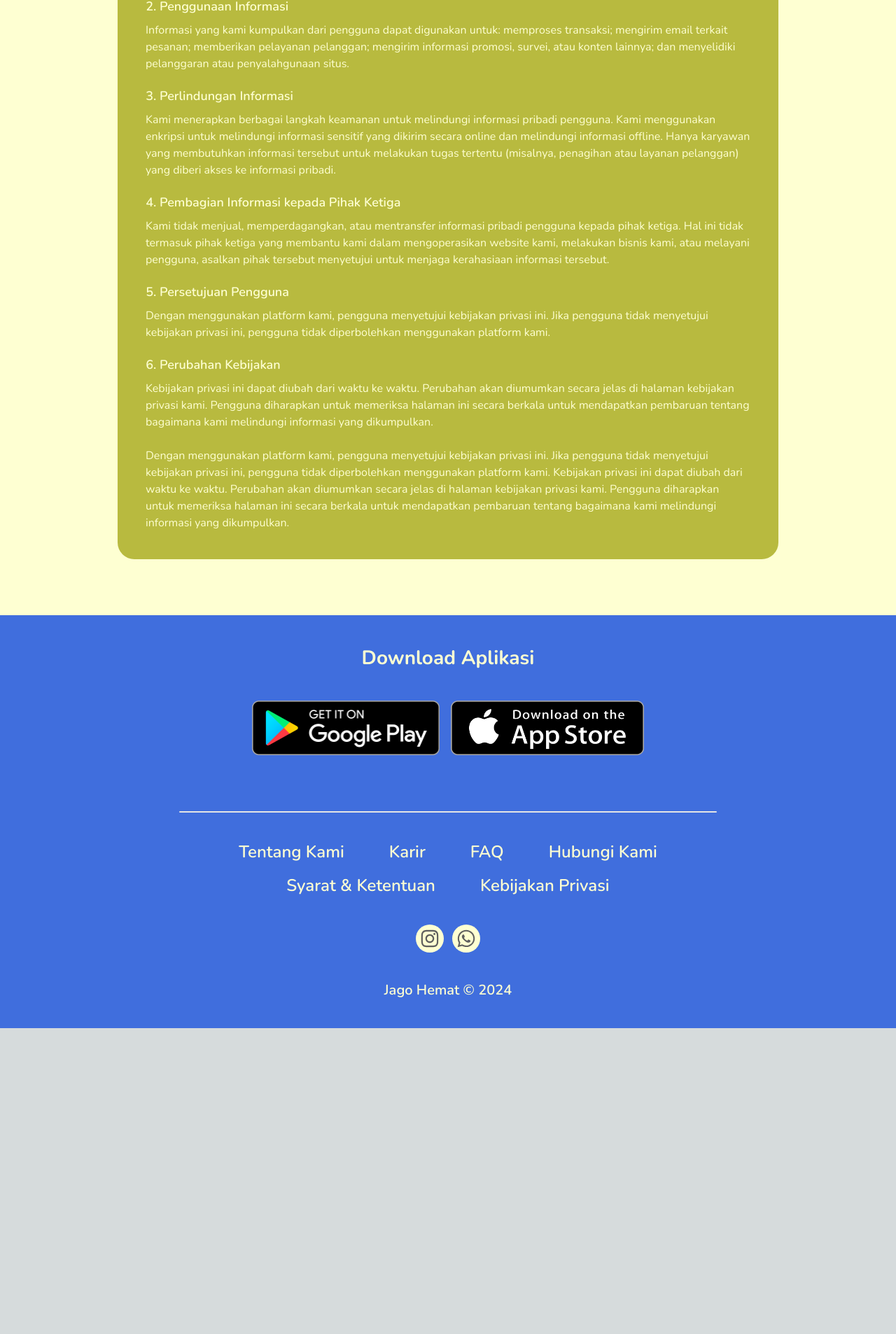
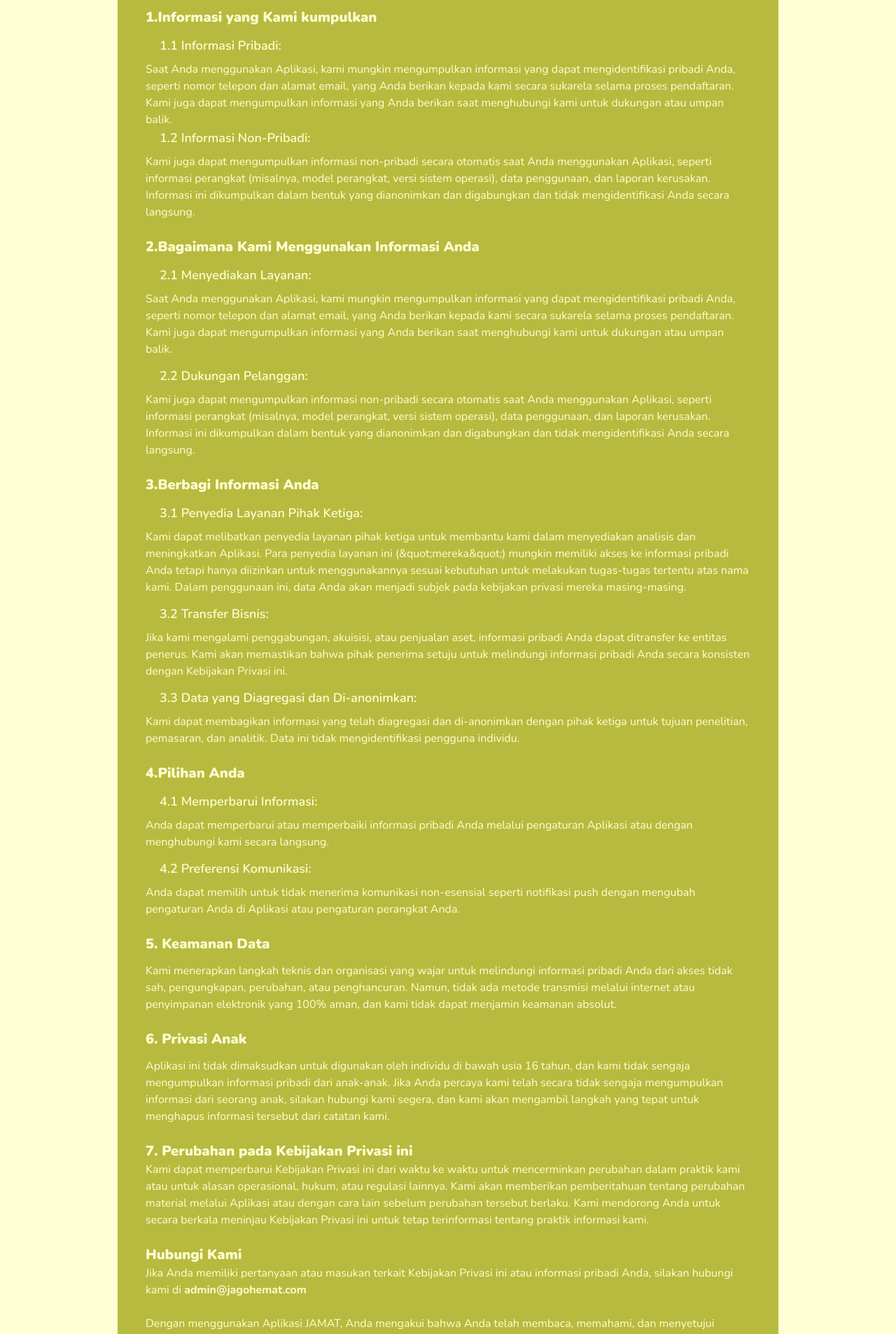
Before and after one commit to wahibadiyatma17/jamat-web, a Next.js app: page /privacy-policy in a window 1280 px wide. Shown: the part 477-2383 px from the top of the page at 70% size. Before the commit the page ends 1946 px from the top, so only its background shows below. Built offline with nearby package versions, Linux system fonts and the light colour scheme.

Commit message:
fix: privacy policy

```diff
--- a/src/features/privacy-policy/index.tsx
+++ b/src/features/privacy-policy/index.tsx
@@ -1,41 +1,65 @@
-import AppLayout from '@/components/layout';
-import { FC } from 'react';
+import AppLayout from "@/components/layout";
+import { FC } from "react";
 
 type PrivacyPolicyType = {
   title: string;
   content: string;
 };
 
-const PRIVACY_POLICY: PrivacyPolicyType[] = [
+const PRIVACY_POLICY_DATA_1: PrivacyPolicyType[] = [
   {
-    title: 'Pengumpulan Informasi',
+    title: "Informasi Pribadi:",
     content:
-      'Kami mengumpulkan informasi pribadi dari pengguna ketika mereka mendaftar di platform kami, melakukan transaksi, berlangganan newsletter, atau mengisi formulir lainnya. Informasi yang kami kumpulkan dapat mencakup nama, alamat email, alamat pengiriman, nomor telepon, dan informasi pembayaran.',
+      "Saat Anda menggunakan Aplikasi, kami mungkin mengumpulkan informasi yang dapat mengidentifikasi pribadi Anda, seperti nomor telepon dan alamat email, yang Anda berikan kepada kami secara sukarela selama proses pendaftaran. Kami juga dapat mengumpulkan informasi yang Anda berikan saat menghubungi kami untuk dukungan atau umpan balik.",
   },
   {
-    title: 'Penggunaan Informasi',
+    title: "Informasi Non-Pribadi:",
     content:
-      'Informasi yang kami kumpulkan dari pengguna dapat digunakan untuk: memproses transaksi; mengirim email terkait pesanan; memberikan pelayanan pelanggan; mengirim informasi promosi, survei, atau konten lainnya; dan menyelidiki pelanggaran atau penyalahgunaan situs.',
+      "Kami juga dapat mengumpulkan informasi non-pribadi secara otomatis saat Anda menggunakan Aplikasi, seperti informasi perangkat (misalnya, model perangkat, versi sistem operasi), data penggunaan, dan laporan kerusakan. Informasi ini dikumpulkan dalam bentuk yang dianonimkan dan digabungkan dan tidak mengidentifikasi Anda secara langsung.",
+  },
+];
+
+const PRIVACY_POLICY_DATA_2: PrivacyPolicyType[] = [
+  {
+    title: "Menyediakan Layanan:",
+    content:
+      "Saat Anda menggunakan Aplikasi, kami mungkin mengumpulkan informasi yang dapat mengidentifikasi pribadi Anda, seperti nomor telepon dan alamat email, yang Anda berikan kepada kami secara sukarela selama proses pendaftaran. Kami juga dapat mengumpulkan informasi yang Anda berikan saat menghubungi kami untuk dukungan atau umpan balik.",
   },
   {
-    title: 'Perlindungan Informasi',
+    title: "Dukungan Pelanggan:",
     content:
-      'Kami menerapkan berbagai langkah keamanan untuk melindungi informasi pribadi pengguna. Kami menggunakan enkripsi untuk melindungi informasi sensitif yang dikirim secara online dan melindungi informasi offline. Hanya karyawan yang membutuhkan informasi tersebut untuk melakukan tugas tertentu (misalnya, penagihan atau layanan pelanggan) yang diberi akses ke informasi pribadi.',
+      "Kami juga dapat mengumpulkan informasi non-pribadi secara otomatis saat Anda menggunakan Aplikasi, seperti informasi perangkat (misalnya, model perangkat, versi sistem operasi), data penggunaan, dan laporan kerusakan. Informasi ini dikumpulkan dalam bentuk yang dianonimkan dan digabungkan dan tidak mengidentifikasi Anda secara langsung.",
+  },
+];
+
+const PRIVACY_POLICY_DATA_3: PrivacyPolicyType[] = [
+  {
+    title: "Penyedia Layanan Pihak Ketiga:",
+    content:
+      "Kami dapat melibatkan penyedia layanan pihak ketiga untuk membantu kami dalam menyediakan analisis dan meningkatkan Aplikasi. Para penyedia layanan ini (&quot;mereka&quot;) mungkin memiliki akses ke informasi pribadi Anda tetapi hanya diizinkan untuk menggunakannya sesuai kebutuhan untuk melakukan tugas-tugas tertentu atas nama kami. Dalam penggunaan ini, data Anda akan menjadi subjek pada kebijakan privasi mereka masing-masing.",
   },
   {
-    title: 'Pembagian Informasi kepada Pihak Ketiga',
+    title: "Transfer Bisnis:",
     content:
-      'Kami tidak menjual, memperdagangkan, atau mentransfer informasi pribadi pengguna kepada pihak ketiga. Hal ini tidak termasuk pihak ketiga yang membantu kami dalam mengoperasikan website kami, melakukan bisnis kami, atau melayani pengguna, asalkan pihak tersebut menyetujui untuk menjaga kerahasiaan informasi tersebut.',
+      "Jika kami mengalami penggabungan, akuisisi, atau penjualan aset, informasi pribadi Anda dapat ditransfer ke entitas penerus. Kami akan memastikan bahwa pihak penerima setuju untuk melindungi informasi pribadi Anda secara konsisten dengan Kebijakan Privasi ini.",
   },
   {
-    title: 'Persetujuan Pengguna',
+    title: "Data yang Diagregasi dan Di-anonimkan:",
     content:
-      'Dengan menggunakan platform kami, pengguna menyetujui kebijakan privasi ini. Jika pengguna tidak menyetujui kebijakan privasi ini, pengguna tidak diperbolehkan menggunakan platform kami.',
+      "Kami dapat membagikan informasi yang telah diagregasi dan di-anonimkan dengan pihak ketiga untuk tujuan penelitian, pemasaran, dan analitik. Data ini tidak mengidentifikasi pengguna individu.",
+  },
+];
+
+const PRIVACY_POLICY_DATA_4: PrivacyPolicyType[] = [
+  {
+    title: "Memperbarui Informasi:",
+    content:
+      "Anda dapat memperbarui atau memperbaiki informasi pribadi Anda melalui pengaturan Aplikasi atau dengan menghubungi kami secara langsung.",
   },
   {
-    title: 'Perubahan Kebijakan',
+    title: "Preferensi Komunikasi:",
     content:
-      'Kebijakan privasi ini dapat diubah dari waktu ke waktu. Perubahan akan diumumkan secara jelas di halaman kebijakan privasi kami. Pengguna diharapkan untuk memeriksa halaman ini secara berkala untuk mendapatkan pembaruan tentang bagaimana kami melindungi informasi yang dikumpulkan.',
+      "Anda dapat memilih untuk tidak menerima komunikasi non-esensial seperti notifikasi push dengan mengubah pengaturan Anda di Aplikasi atau pengaturan perangkat Anda.",
   },
 ];
 
@@ -46,21 +70,148 @@ const PrivacyPolicy: FC = () => {
         <div className="w-full h-full px-4 md:px-10 ">
           <div className="bg-[#B8BA3F] rounded-3xl w-full px-5 md:px-10 py-10 h-full flex flex-col gap-6 text-[#FEFFD2] justify-start">
             <h4 className="font-[900] text-3xl">Kebijakan Privasi</h4>
-            <ol start={1} className="list-decimal gap-5 flex flex-col">
-              {PRIVACY_POLICY.map((privacy) => (
+            <span className="text-base">
+              Terima kasih telah menggunakan JAMAT (&quot;Aplikasi&quot;), yang
+              dikembangkan oleh Ejago Indonesia (&quot;kami&quot;). Kebijakan
+              Privasi ini dirancang untuk membantu Anda memahami bagaimana kami
+              mengumpulkan, menggunakan, mengungkapkan, dan melindungi informasi
+              pribadi Anda saat Anda menggunakan Aplikasi kami. Dengan
+              mengunduh, mengakses, atau menggunakan Aplikasi, Anda setuju
+              dengan syarat dan praktik yang dijelaskan dalam Kebijakan Privasi
+              ini.
+            </span>
+            <div className="">
+              <h4 className="font-[900] text-xl mb-3">
+                1.Informasi yang Kami kumpulkan
+              </h4>
+
+              {PRIVACY_POLICY_DATA_1.map((privacy, index) => (
                 <div key={privacy.title}>
-                  <li className="ml-5 text-lg mb-2 font-semibold">{privacy.title}</li>
+                  <li className="ml-5 text-lg mb-2 font-semibold list-none">
+                    1.{index + 1} {privacy.title}
+                  </li>
                   <span className="text-base">{privacy.content}</span>
                 </div>
               ))}
-            </ol>
+            </div>
+
+            <div>
+              <h4 className="font-[900] text-xl mb-3">
+                2.Bagaimana Kami Menggunakan Informasi Anda
+              </h4>
+              <ol
+                start={1}
+                className="list-decimal gap-3 flex flex-col list-none"
+              >
+                {PRIVACY_POLICY_DATA_2.map((privacy, index) => (
+                  <div key={privacy.title}>
+                    <li className="ml-5 text-lg mb-2 font-semibold list-none">
+                      2.{index + 1} {privacy.title}
+                    </li>
+                    <span className="text-base">{privacy.content}</span>
+                  </div>
+                ))}
+              </ol>
+            </div>
+            <div>
+              <h4 className="font-[900] text-xl mb-3">
+                3.Berbagi Informasi Anda
+              </h4>
+              <ol
+                start={1}
+                className="list-decimal gap-3 flex flex-col list-none"
+              >
+                {PRIVACY_POLICY_DATA_3.map((privacy, index) => (
+                  <div key={privacy.title}>
+                    <li className="ml-5 text-lg mb-2 font-semibold list-none">
+                      3.{index + 1} {privacy.title}
+                    </li>
+                    <span className="text-base">{privacy.content}</span>
+                  </div>
+                ))}
+              </ol>
+            </div>
+            <div>
+              <h4 className="font-[900] text-xl mb-3">4.Pilihan Anda</h4>
+              <ol
+                start={1}
+                className="list-decimal gap-3 flex flex-col list-none"
+              >
+                {PRIVACY_POLICY_DATA_4.map((privacy, index) => (
+                  <div key={privacy.title}>
+                    <li className="ml-5 text-lg mb-2 font-semibold list-none">
+                      4.{index + 1} {privacy.title}
+                    </li>
+                    <span className="text-base">{privacy.content}</span>
+                  </div>
+                ))}
+              </ol>
+            </div>
+            <div>
+              <h4 className="font-[900] text-xl mb-3">5. Keamanan Data</h4>
+              <ol
+                start={1}
+                className="list-decimal gap-3 flex flex-col list-none"
+              >
+                Kami menerapkan langkah teknis dan organisasi yang wajar untuk
+                melindungi informasi pribadi Anda dari akses tidak sah,
+                pengungkapan, perubahan, atau penghancuran. Namun, tidak ada
+                metode transmisi melalui internet atau penyimpanan elektronik
+                yang 100% aman, dan kami tidak dapat menjamin keamanan absolut.
+              </ol>
+            </div>
+            <div>
+              <h4 className="font-[900] text-xl mb-3">6. Privasi Anak</h4>
+              <ol
+                start={1}
+                className="list-decimal gap-3 flex flex-col list-none"
+              >
+                Aplikasi ini tidak dimaksudkan untuk digunakan oleh individu di
+                bawah usia 16 tahun, dan kami tidak sengaja mengumpulkan
+                informasi pribadi dari anak-anak. Jika Anda percaya kami telah
+                secara tidak sengaja mengumpulkan informasi dari seorang anak,
+                silakan hubungi kami segera, dan kami akan mengambil langkah
+                yang tepat untuk menghapus informasi tersebut dari catatan kami.
+              </ol>
+            </div>
+            <div>
+              <h4 className="font-[900] text-xl">
+                7. Perubahan pada Kebijakan Privasi ini
+              </h4>
+              <ol
+                start={1}
+                className="list-decimal gap-3 flex flex-col list-none"
+              >
+                Kami dapat memperbarui Kebijakan Privasi ini dari waktu ke waktu
+                untuk mencerminkan perubahan dalam praktik kami atau untuk
+                alasan operasional, hukum, atau regulasi lainnya. Kami akan
+                memberikan pemberitahuan tentang perubahan material melalui
+                Aplikasi atau dengan cara lain sebelum perubahan tersebut
+                berlaku. Kami mendorong Anda untuk secara berkala meninjau
+                Kebijakan Privasi ini untuk tetap terinformasi tentang praktik
+                informasi kami.
+              </ol>
+            </div>
+            <div>
+              <h4 className="font-[900] text-xl">Hubungi Kami</h4>
+              <span className="text-base">
+                Jika Anda memiliki pertanyaan atau masukan terkait Kebijakan
+                Privasi ini atau informasi pribadi Anda, silakan hubungi kami di{" "}
+                <b>
+                  <a href="mailto:admin@jagohemat.com">admin@jagohemat.com</a>
+                </b>
+              </span>
+            </div>
+            <div>
+              <span className="text-base">
+                Dengan menggunakan Aplikasi JAMAT, Anda mengakui bahwa Anda
+                telah membaca, memahami, dan menyetujui Kebijakan Privasi ini.
+                Jika Anda tidak setuju dengan kebijakan ini, mohon untuk tidak
+                menggunakan Aplikasi tersebut.
+              </span>
+            </div>
             <span className="text-base">
-              Dengan menggunakan platform kami, pengguna menyetujui kebijakan privasi ini. Jika
-              pengguna tidak menyetujui kebijakan privasi ini, pengguna tidak diperbolehkan
-              menggunakan platform kami. Kebijakan privasi ini dapat diubah dari waktu ke waktu.
-              Perubahan akan diumumkan secara jelas di halaman kebijakan privasi kami. Pengguna
-              diharapkan untuk memeriksa halaman ini secara berkala untuk mendapatkan pembaruan
-              tentang bagaimana kami melindungi informasi yang dikumpulkan.
+              Pembaharuan terakhir: 14 April 2024
             </span>
           </div>
         </div>
```
